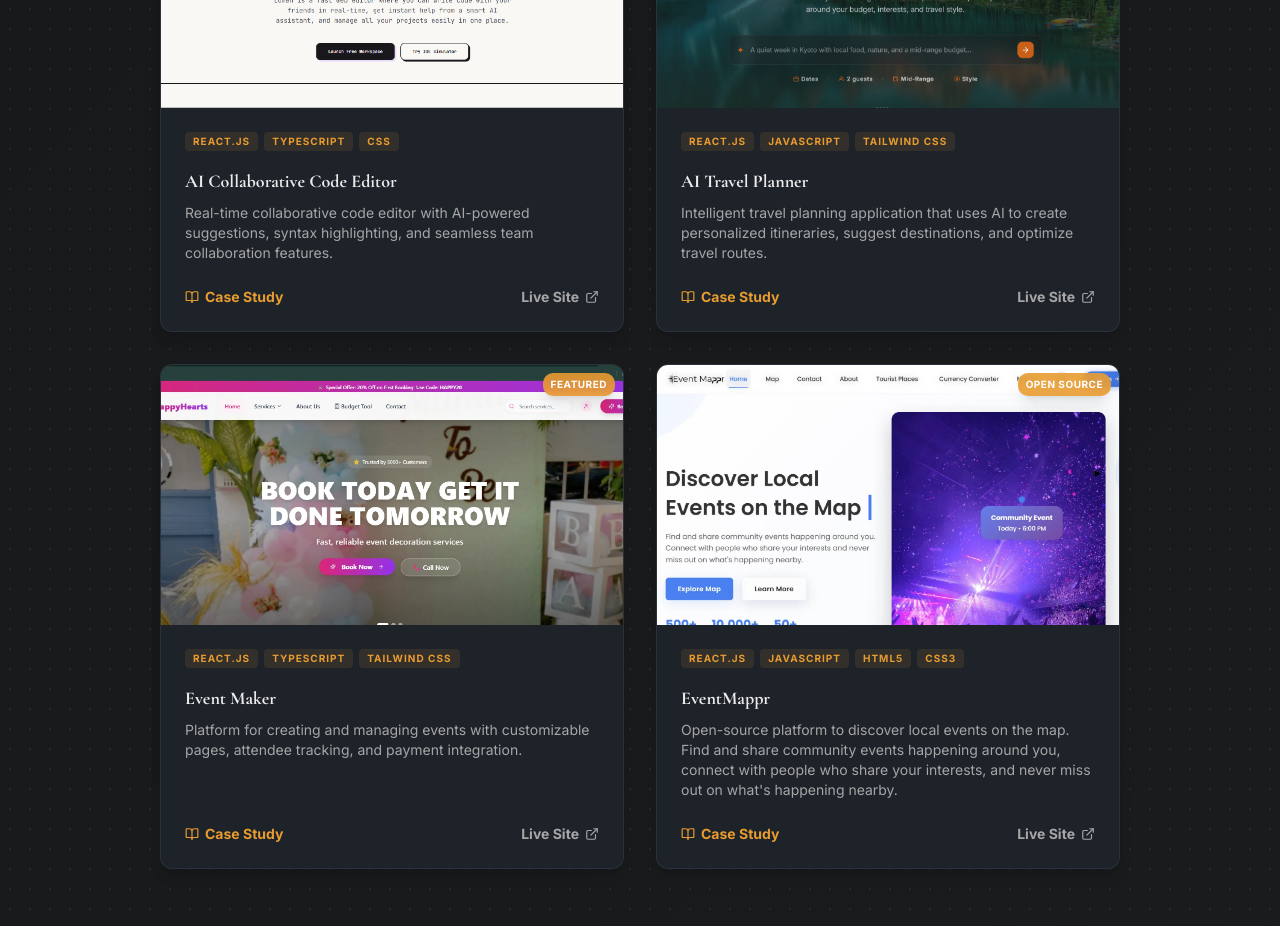
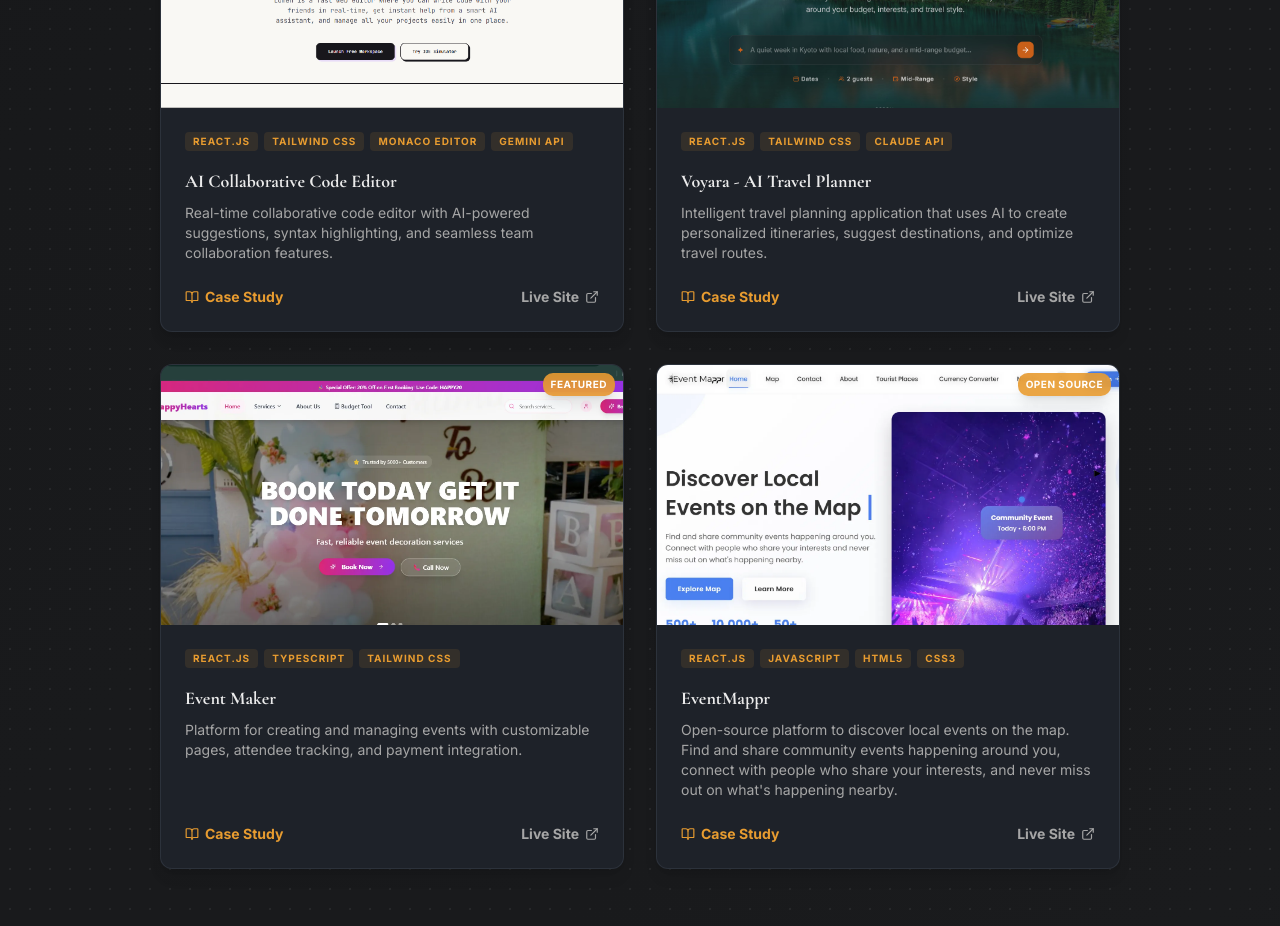
Before and after one commit to Bhavya1352/portfolio, a React (Vite) app: page / in a window 1280 px wide. Shown: the part 1780-2706 px from the top of the page. Built offline with nearby package versions, Linux system fonts and the light colour scheme; the HTML template or start-up script is replaced by a standard one.

Commit message:
Update project technologies: Add Monaco Editor, Gemini API to AI Collaborative Code Editor and Claude API to Voyara AI Travel Planner. Updated project title to match resume.

```diff
--- a/src/components/Projects.tsx
+++ b/src/components/Projects.tsx
@@ -18,7 +18,7 @@ const projects = [
     description:
       "Real-time collaborative code editor with AI-powered suggestions, syntax highlighting, and seamless team collaboration features.",
     link: "https://ai-collaborative.vercel.app/",
-    tech: ["React.js", "TypeScript", "CSS"],
+    tech: ["React.js", "Tailwind CSS", "Monaco Editor", "Gemini API"],
     image: "/ai-code-editor.png",
     badge: "Most Challenging",
     caseStudy: {
@@ -38,11 +38,11 @@ const projects = [
     }
   },
   {
-    title: "AI Travel Planner",
+    title: "Voyara - AI Travel Planner",
     description:
       "Intelligent travel planning application that uses AI to create personalized itineraries, suggest destinations, and optimize travel routes.",
     link: "https://voyara-ai-planner.vercel.app/",
-    tech: ["React.js", "JavaScript", "Tailwind CSS"],
+    tech: ["React.js", "Tailwind CSS", "Claude API"],
     image: "/ai-travel-planner.png",
     badge: "Favorite ❤️",
     caseStudy: {
```
